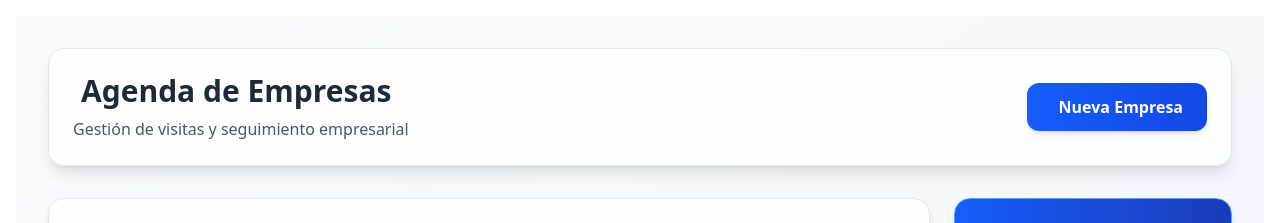
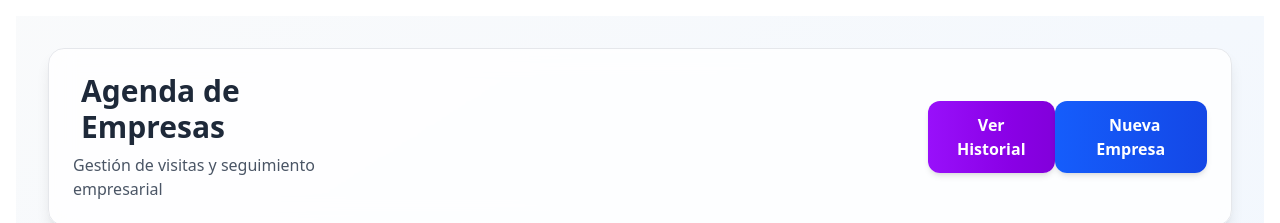
Before and after one commit to MauriciOliva/SeguimientoCIAFront, a React (Vite) app: page / in a window 1280 px wide. Shown: the top 223 px of the page. Built offline with nearby package versions, Linux system fonts and the light colour scheme; no server answers.

Commit message:
Boton historial

```diff
--- a/src/components/template/Agenda.jsx
+++ b/src/components/template/Agenda.jsx
@@ -134,6 +134,13 @@ export const AgendaList = () => {
               </h1>
               <p className="text-gray-600">Gestión de visitas y seguimiento empresarial</p>
             </div>
+            <button
+              className="bg-gradient-to-r from-purple-600 to-purple-700 hover:scale-105 text-white px-6 py-3 rounded-xl font-semibold shadow-md transition duration-200 flex items-center  ml-[590px] "
+              onClick={() => setMostrarHistorial(true)}
+            >
+              <i className="fas fa-history"></i>
+              Ver Historial
+            </button>
             <button
               className="mt-4 md:mt-0 bg-gradient-to-r from-blue-600 to-blue-700 hover:scale-105 text-white px-6 py-3 rounded-xl font-semibold shadow-md transition duration-200"
               onClick={handleNuevaEmpresa}
```
